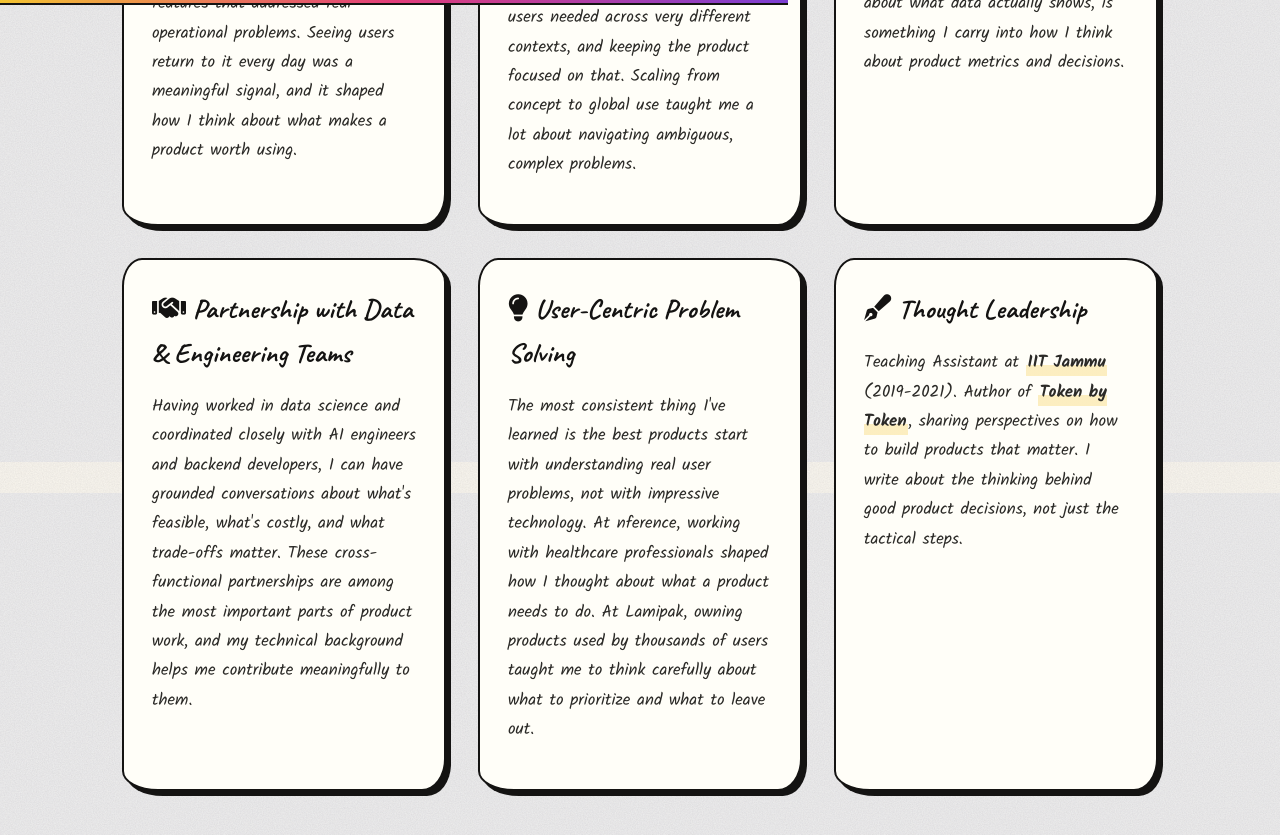
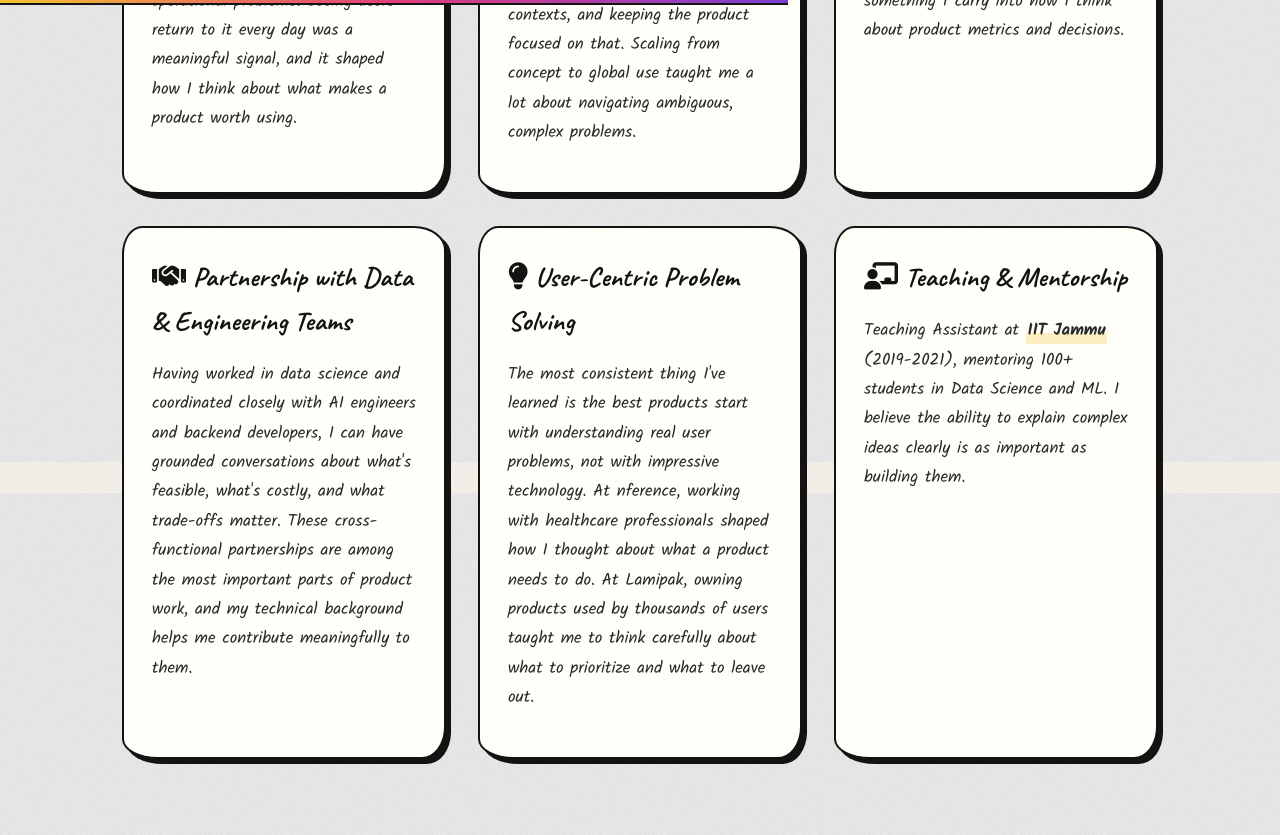
Before and after one commit to mayank1101/mayank1101.github.io, a Jekyll site: the page built from about.html, in a window 1280 px wide and 900 px high, scrolled down 3138 px. Shown: the top 835 px of the window. Built offline with Jekyll 4.4.1, drawn with Linux system fonts in a browser that asks for light colours; some web fonts are replaced; some of the changed text lies outside the part shown.

Commit message:
removed token by token references from portfolio

```diff
--- a/_includes/navbar.html
+++ b/_includes/navbar.html
@@ -22,12 +22,6 @@
     >
       Case Studies
     </a>
-    <!-- <a
-      class="nav-link{% if page.url == '/TokenByToken.html' or page.layout == 'post' or page.layout == 'series' %} active{% endif %}"
-      href="/TokenByToken.html"
-    >
-      Token by Token
-    </a> -->
     <a
       class="nav-link{% if page.url == '/projects.html' %} active{% endif %}"
       href="/projects.html"
--- a/about.html
+++ b/about.html
@@ -56,7 +56,6 @@ description: About Mayank Sharma is a Data Scientist transitioning into Product
         </p>
         <p>
             Today, I'm completing a <strong>Product Management Fellowship at NextLeap</strong> to make the transition deliberate.
-            I write <strong>Token by Token</strong> to share how I think about AI and the products built on top of it.
         </p>
     </div>
 </div>
@@ -161,11 +160,10 @@ description: About Mayank Sharma is a Data Scientist transitioning into Product
         </div>
 
         <div class="card scroll-animate">
-            <h3><i class="fas fa-pen-fancy"></i> Thought Leadership</h3>
+            <h3><i class="fas fa-chalkboard-teacher"></i> Teaching & Mentorship</h3>
             <p>
-                Teaching Assistant at <strong>IIT Jammu</strong> (2019-2021). Author of <strong>Token by Token</strong>,
-                sharing perspectives on how to build products that matter. I write about the thinking behind good product decisions,
-                not just the tactical steps.
+                Teaching Assistant at <strong>IIT Jammu</strong> (2019-2021), mentoring 100+ students in Data Science and ML.
+                I believe the ability to explain complex ideas clearly is as important as building them.
             </p>
         </div>
     </div>
```
